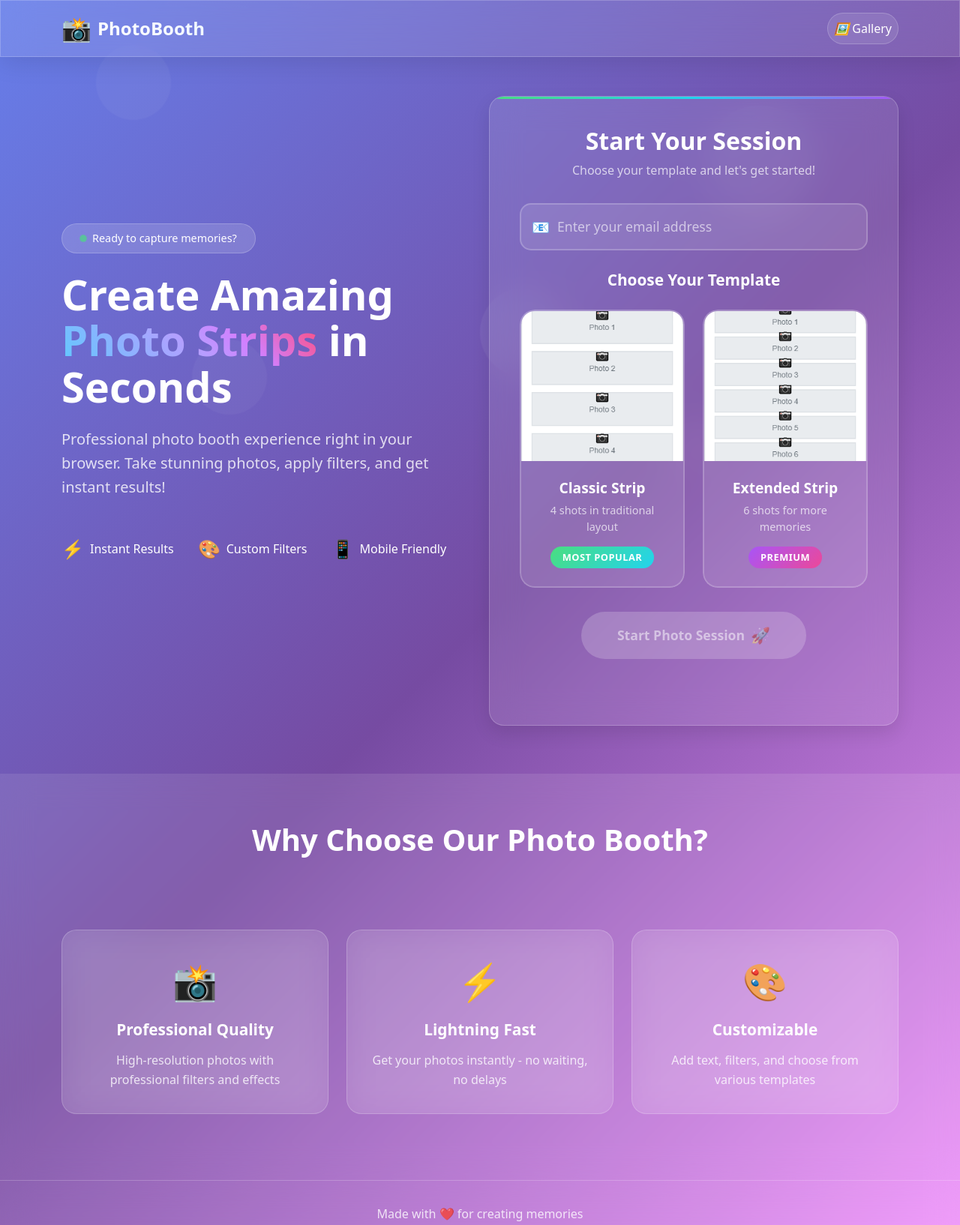
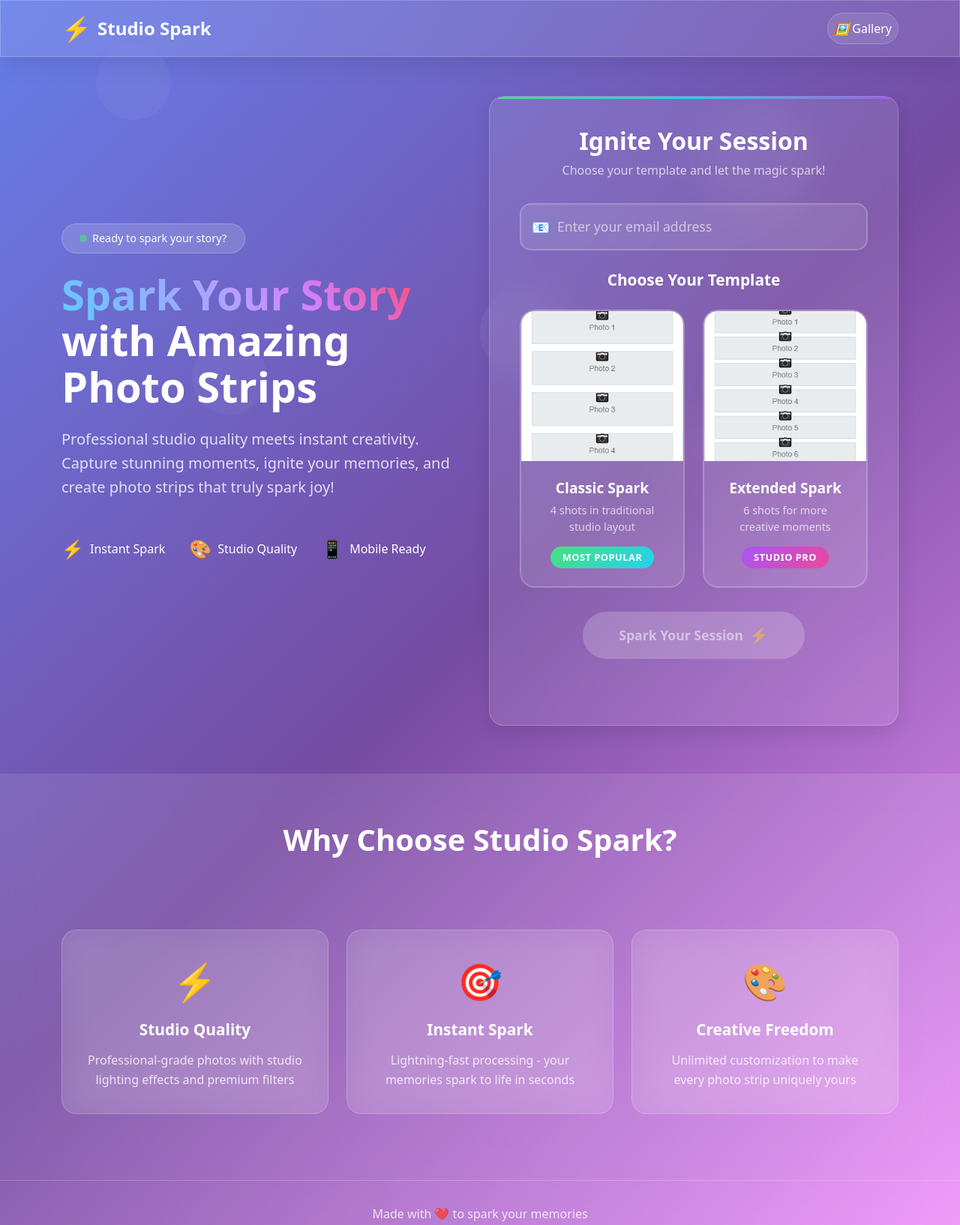
Before and after one commit to Vlarsanity/studio-spark, a plain HTML site: page public/index.html in a window 1280 px wide. Shown: the top 1634 px of the page at 75% size. Drawn offline with nearby package versions, Linux system fonts and the light colour scheme.

Commit message:
style (index): change website name

```diff
--- a/public/index.html
+++ b/public/index.html
@@ -4,7 +4,8 @@
   <meta charset="UTF-8" />
   <meta name="viewport" content="width=device-width, initial-scale=1" />
   <meta http-equiv="X-UA-Compatible" content="IE=edge" />
-  <title>Photo Booth - Create Amazing Photo Strips</title>
+  <title>Studio Spark - Create Amazing Photo Strips</title>
+  <meta name="description" content="Studio Spark - Professional photo booth experience. Spark your story with stunning photo strips, custom filters, and instant results!" />
 
   <!-- Bootstrap CSS -->
   <link href="https://cdn.jsdelivr.net/npm/bootstrap@5.3.3/dist/css/bootstrap.min.css" rel="stylesheet" />
@@ -26,9 +27,9 @@
   <!-- Navbar -->
   <nav class="navbar navbar-expand-lg glass-navbar fixed-top" role="navigation">
     <div class="container">
-      <a class="navbar-brand brand-logo" href="#" aria-label="Photo Booth Home">
-        <span class="brand-icon">📸</span>
-        <span class="brand-text">PhotoBooth</span>
+      <a class="navbar-brand brand-logo" href="#" aria-label="Studio Spark Home">
+        <span class="brand-icon">⚡</span>
+        <span class="brand-text">Studio Spark</span>
       </a>
       <div class="navbar-nav ms-auto">
         <a href="gallery.html" class="nav-link glass-btn">
@@ -45,29 +46,29 @@
         <div class="col-lg-6 hero-content">
           <div class="hero-badge mb-4">
             <span class="pulse-dot"></span>
-            Ready to capture memories?
+            Ready to spark your story?
           </div>
           <h1 class="hero-title mb-4">
-            Create Amazing
-            <span class="gradient-text">Photo Strips</span>
-            in Seconds
+            <span class="gradient-text">Spark Your Story</span>
+            with Amazing
+            Photo Strips
           </h1>
           <p class="hero-subtitle mb-5">
-            Professional photo booth experience right in your browser.
-            Take stunning photos, apply filters, and get instant results!
+            Professional studio quality meets instant creativity.
+            Capture stunning moments, ignite your memories, and create photo strips that truly spark joy!
           </p>
           <div class="hero-features mb-5">
             <div class="feature-item">
               <span class="feature-icon">⚡</span>
-              <span>Instant Results</span>
+              <span>Instant Spark</span>
             </div>
             <div class="feature-item">
               <span class="feature-icon">🎨</span>
-              <span>Custom Filters</span>
+              <span>Studio Quality</span>
             </div>
             <div class="feature-item">
               <span class="feature-icon">📱</span>
-              <span>Mobile Friendly</span>
+              <span>Mobile Ready</span>
             </div>
           </div>
         </div>
@@ -75,8 +76,8 @@
         <div class="col-lg-6">
           <div class="photo-booth-form">
             <div class="form-header">
-              <h2 class="form-title">Start Your Session</h2>
-              <p class="form-subtitle">Choose your template and let's get started!</p>
+              <h2 class="form-title">Ignite Your Session</h2>
+              <p class="form-subtitle">Choose your template and let the magic spark!</p>
             </div>
 
             <form id="start-form" novalidate>
@@ -106,8 +107,8 @@
                         </div>
                       </div>
                       <div class="template-info">
-                        <h3 class="template-title">Classic Strip</h3>
-                        <p class="template-desc">4 shots in traditional layout</p>
+                        <h3 class="template-title">Classic Spark</h3>
+                        <p class="template-desc">4 shots in traditional studio layout</p>
                         <div class="template-badge">Most Popular</div>
                       </div>
                     </div>
@@ -124,9 +125,9 @@
                         </div>
                       </div>
                       <div class="template-info">
-                        <h3 class="template-title">Extended Strip</h3>
-                        <p class="template-desc">6 shots for more memories</p>
-                        <div class="template-badge template-badge-premium">Premium</div>
+                        <h3 class="template-title">Extended Spark</h3>
+                        <p class="template-desc">6 shots for more creative moments</p>
+                        <div class="template-badge template-badge-premium">Studio Pro</div>
                       </div>
                     </div>
                   </label>
@@ -135,8 +136,8 @@
                 <!-- Start Button -->
                 <div class="form-footer">
                   <button id="startSessionBtn" class="btn-start-session" type="submit" disabled>
-                    <span class="btn-text">Start Photo Session</span>
-                    <span class="btn-icon">🚀</span>
+                    <span class="btn-text">Spark Your Session</span>
+                    <span class="btn-icon">⚡</span>
                     <div class="btn-ripple"></div>
                   </button>
                   <div id="error-message" class="error-message" role="alert" aria-live="assertive"></div>
@@ -154,27 +155,27 @@
     <div class="container">
       <div class="row">
         <div class="col-12 text-center mb-5">
-          <h2 class="section-title">Why Choose Our Photo Booth?</h2>
+          <h2 class="section-title">Why Choose Studio Spark?</h2>
         </div>
         <div class="col-md-4 mb-4">
           <div class="feature-card">
-            <div class="feature-card-icon">📸</div>
-            <h3>Professional Quality</h3>
-            <p>High-resolution photos with professional filters and effects</p>
+            <div class="feature-card-icon">⚡</div>
+            <h3>Studio Quality</h3>
+            <p>Professional-grade photos with studio lighting effects and premium filters</p>
           </div>
         </div>
         <div class="col-md-4 mb-4">
           <div class="feature-card">
-            <div class="feature-card-icon">⚡</div>
-            <h3>Lightning Fast</h3>
-            <p>Get your photos instantly - no waiting, no delays</p>
+            <div class="feature-card-icon">🎯</div>
+            <h3>Instant Spark</h3>
+            <p>Lightning-fast processing - your memories spark to life in seconds</p>
           </div>
         </div>
         <div class="col-md-4 mb-4">
           <div class="feature-card">
             <div class="feature-card-icon">🎨</div>
-            <h3>Customizable</h3>
-            <p>Add text, filters, and choose from various templates</p>
+            <h3>Creative Freedom</h3>
+            <p>Unlimited customization to make every photo strip uniquely yours</p>
           </div>
         </div>
       </div>
@@ -184,7 +185,7 @@
   <!-- Footer -->
   <footer class="glass-footer">
     <div class="container text-center">
-      <p class="mb-0">Made with ❤️ for creating memories</p>
+      <p class="mb-0">Made with ❤️ to spark your memories</p>
     </div>
   </footer>
 
```
